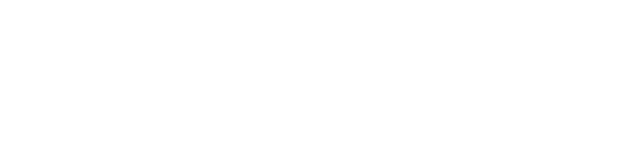
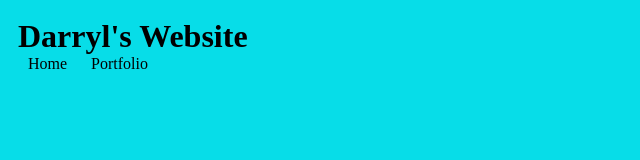
Before and after one commit to DarrylWilliams17/DarrylWilliams.github.io, a plain HTML site: page portfolio.html in a window 1280 px wide. Shown: the whole page, without its empty margins (0-640 px from the left). Drawn offline with Linux system fonts and the light colour scheme.

Commit message:
add index.html and css files

```diff
--- a/portfolio.html
+++ b/portfolio.html
@@ -0,0 +1,14 @@
+<head>
+    <title>The Most Normal life of Darryl</title>
+    <link rel="stylesheet" href="style.css">
+</head>
+<h1>Darryl's Website</h1>
+<li class="nav-li">
+    <a class="nav-a" href="index.html">Home</a>
+  </li>
+  <li class="nav-li">
+    <a class="nav-a" href="portfolio.html">Portfolio</a>
+  </li>
+</ul>
+</nav>
+</div>
--- a/style.css
+++ b/style.css
@@ -1,8 +1,8 @@
 body {
-    background: rgb(125, 198, 205);
-    color: rgb(45, 45, 45);
+    background: rgb(7, 221, 232);
+    color: rgb(0, 0, 0);
     padding: 10px;
-    font-family: arial;
+    font-family: 'Times New Roman', Times, serif;
 }
 #all-contents {
   max-width: 800px;
@@ -11,7 +11,7 @@ body {
 
 /* navigation menu */
 nav {
-    background: rgb(239, 80, 41);
+    background: rgb(239, 8, 227);
    margin: 0 auto;
     display: flex;
     padding: 10px;
@@ -19,7 +19,7 @@ nav {
 h1 {
     display: flex;
     align-items: center;
-    color: white;
+    color: black;
     flex: 1;
     margin: 0;
 }
@@ -32,12 +32,12 @@ h1 {
 }
 a {
     text-decoration: none;
-    color: #fff;
+    color: #000000;
 }
 
 /* main container area beneath menu */
 main {
-    background: rgb(245, 238, 219);
+    background: #be07f5;
     display: flex;
 }
 .sidebar {
@@ -45,7 +45,7 @@ main {
     padding: 10px;
 }
 .sidebar-img {
-    width: 200px;
+    width: 100px;
 }
 .content {
     flex: 1;
@@ -54,7 +54,7 @@ main {
 
 /* portfolio styles */
 #interests {
-    border: 4px silver ridge;
+    border: 9px rgb(0, 0, 0) ridge;
     padding: 8px;
 }
 h2, h3 {
```
